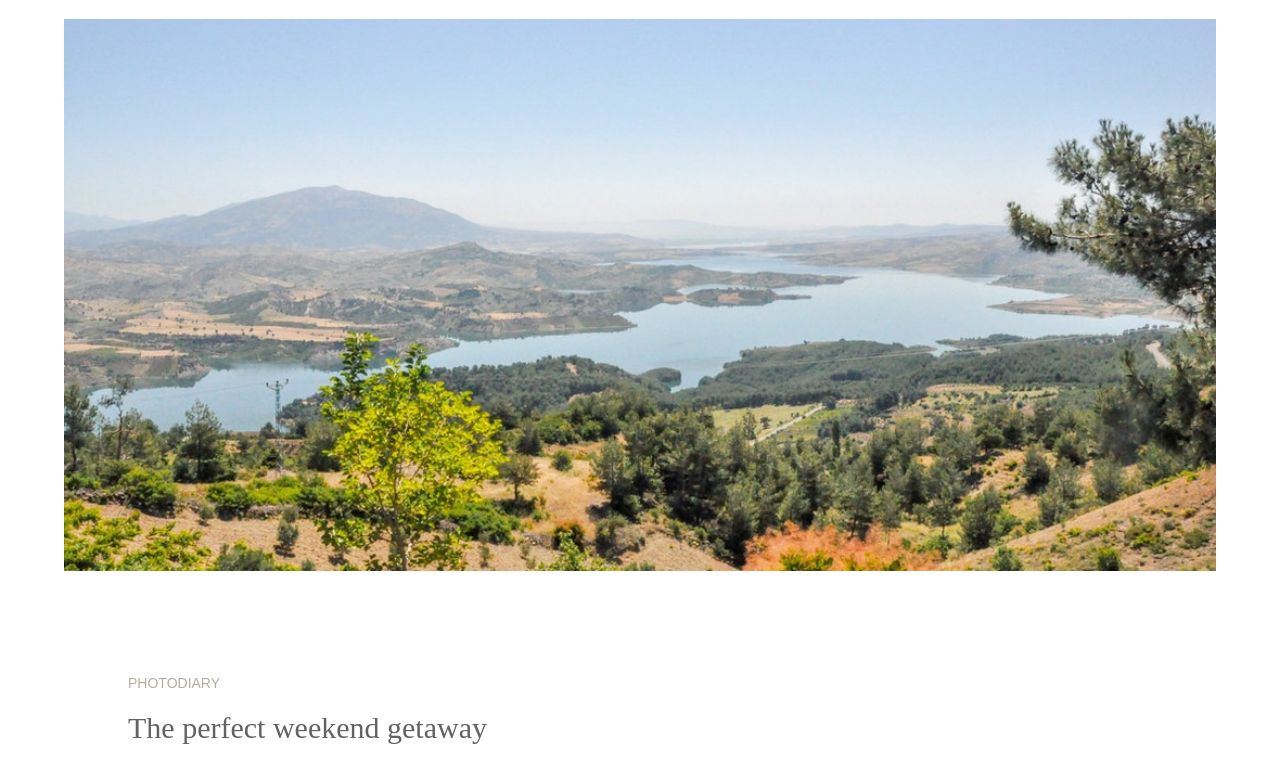
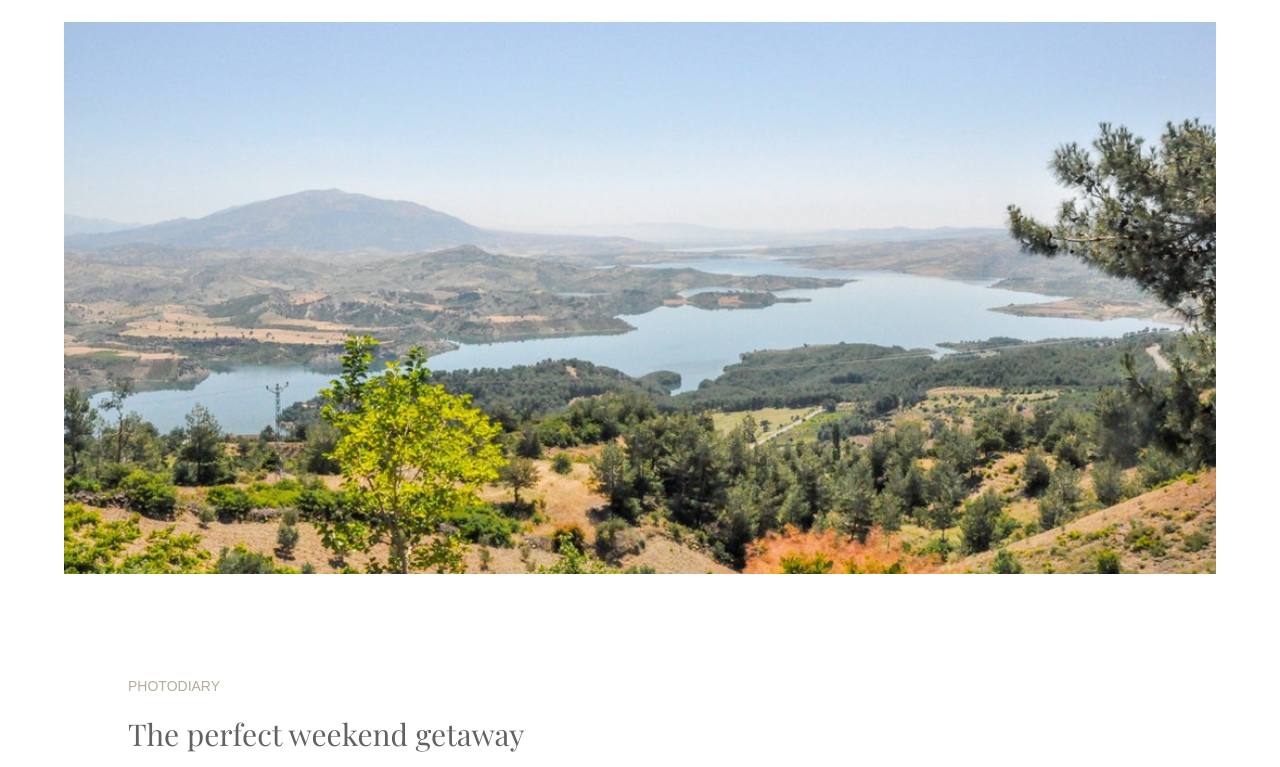
Before and after one commit to tasnimadiba-at/minimo, a plain HTML site: page index.html in a window 1280 px wide. Shown: the part 82-849 px from the top of the page. Drawn offline with nearby package versions, Linux system fonts and the light colour scheme.

Commit message:
Update index.html

```diff
--- a/index.html
+++ b/index.html
@@ -6,6 +6,9 @@
 	<title>Minimo</title>
 	<link rel="stylesheet" type="text/css" href="css/style.css">
 	<link rel="stylesheet" href="https://cdnjs.cloudflare.com/ajax/libs/font-awesome/4.7.0/css/font-awesome.min.css">
+	<link rel="preconnect" href="https://fonts.googleapis.com">
+	<link rel="preconnect" href="https://fonts.gstatic.com" crossorigin>
+	<link href="https://fonts.googleapis.com/css2?family=Playfair+Display&display=swap" rel="stylesheet">
 </head>
 <body>
 <!-- header start -->
```
